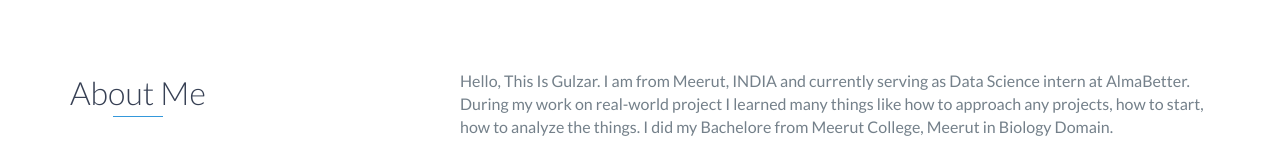
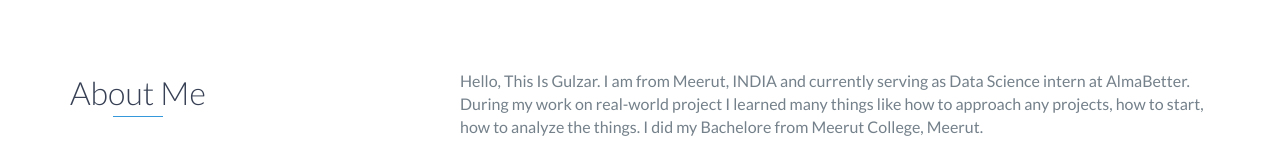
Before and after one commit to Gulzar-khan/Gulzar-khan.github.io, a website: page index.html in a window 1280 px wide. Shown: the part 805-952 px from the top of the page. Drawn offline with nearby package versions, Linux system fonts and the light colour scheme.

Commit message:
Update index.html

```diff
--- a/index.html
+++ b/index.html
@@ -74,7 +74,7 @@
                 <div class="col-md-8">
                     <p>
                         Hello, This Is Gulzar. I am from Meerut, INDIA and currently serving as Data Science intern at AlmaBetter. During my work on real-world project I learned many things like how to approach any projects, how to start, how to analyze the things.
-			I did my Bachelore from Meerut College, Meerut in Biology Domain.
+			I did my Bachelore from Meerut College, Meerut.
 
                     </p>
                 </div>
```
